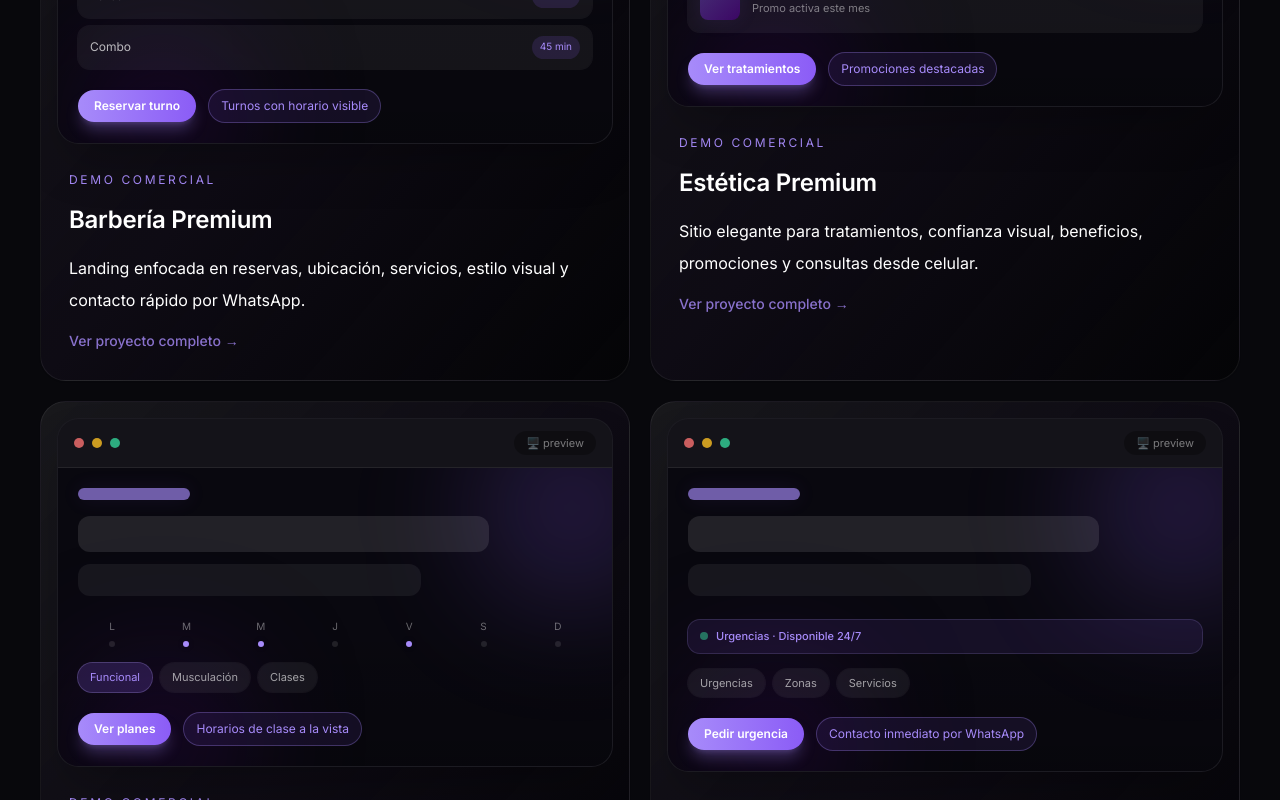
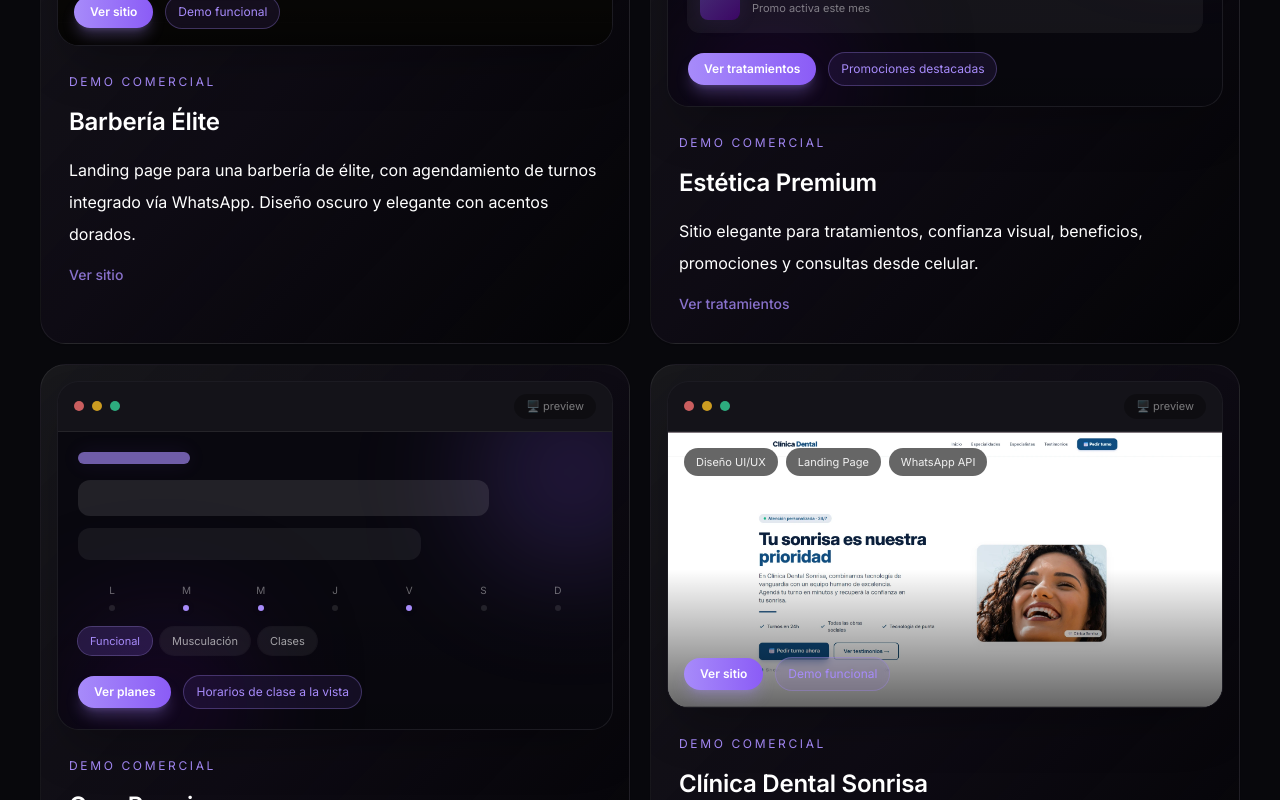
Before and after one commit to Y-emanuel/landing-EY-Studio, a React (Vite) app: page / in a window 1280 px wide. Shown: the part 4320-5120 px from the top of the page. Built offline with nearby package versions, Linux system fonts and the light colour scheme; a web font is replaced by a local one.

Commit message:
actualizacion de card en proyect

```diff
--- a/index.html
+++ b/index.html
@@ -2,7 +2,7 @@
 <html lang="es">
   <head>
     <meta charset="UTF-8" />
-    <link rel="icon" type="image/svg+xml" href="/favicon.svg" />
+
     <meta name="viewport" content="width=device-width, initial-scale=1.0" />
     <meta name="theme-color" content="#050507" />
 
--- a/src/components/BackToTop.tsx
+++ b/src/components/BackToTop.tsx
@@ -16,6 +16,8 @@ export function BackToTop() {
   }
 
   return (
+    // ✅ Agregamos `hidden md:flex` para ocultarlo en móvil
+    <div className="fixed bottom-6 right-6 z-40 hidden md:flex">
       <AnimatePresence>
         {visible && (
           <motion.button
@@ -26,7 +28,7 @@ export function BackToTop() {
             whileHover={{ y: -2, scale: 1.05 }}
             whileTap={{ scale: 0.95 }}
             onClick={scrollToTop}
-          className="fixed bottom-6 right-6 z-40 flex h-12 w-12 items-center justify-center rounded-full bg-violet-haze/20 backdrop-blur-xl border border-white/10 shadow-lg shadow-black/20 text-white transition-all hover:bg-violet-haze/30 hover:border-violet-haze/40 focus-visible:outline-none focus-visible:ring-2 focus-visible:ring-violet-haze focus-visible:ring-offset-2 focus-visible:ring-offset-ink"
+            className="flex h-12 w-12 items-center justify-center rounded-full bg-violet-haze/20 backdrop-blur-xl border border-white/10 shadow-lg shadow-black/20 text-white transition-all hover:bg-violet-haze/30 hover:border-violet-haze/40 focus-visible:outline-none focus-visible:ring-2 focus-visible:ring-violet-haze focus-visible:ring-offset-2 focus-visible:ring-offset-ink"
             aria-label="Volver arriba"
           >
             <svg
@@ -44,5 +46,6 @@ export function BackToTop() {
           </motion.button>
         )}
       </AnimatePresence>
+    </div>
   )
 }
--- a/src/components/NicheMock.tsx
+++ b/src/components/NicheMock.tsx
@@ -1,4 +1,4 @@
-type NicheKind = 'barber' | 'esthetic' | 'gym' | 'electrician'
+type NicheKind = 'barber' | 'esthetic' | 'gym' | 'electrician' | 'landing' | 'mockup'
 
 function Chip({ children, active }: { children: string; active?: boolean }) {
   return (
@@ -98,20 +98,90 @@ function ElectricianBody({ chips }: { chips: string[] }) {
   )
 }
 
-export function NicheMock({
-  kind,
+// ✅ Nuevo componente para mostrar imagen personalizada (con overlay de chips/note/cta)
+function ImageMock({
+  image,
   cta,
   chips,
   note,
 }: {
-  kind: NicheKind
+  image: string
   cta: string
   chips: string[]
   note: string
 }) {
   return (
     <div className="relative overflow-hidden rounded-[1.35rem] border border-white/[0.08] bg-[#09080f] shadow-2xl shadow-black/25">
-      {/* Barra superior simulando navegador */}
+      {/* Barra simulando navegador */}
+      <div className="flex items-center gap-2 border-b border-white/[0.07] bg-white/[0.045] px-4 py-3">
+        <span className="h-2.5 w-2.5 rounded-full bg-red-400/80" />
+        <span className="h-2.5 w-2.5 rounded-full bg-amber-400/80" />
+        <span className="h-2.5 w-2.5 rounded-full bg-emerald-400/80" />
+        <span className="ml-auto rounded-full bg-black/30 px-3 py-1 text-[11px] text-white/45">
+          🖥️ preview
+        </span>
+      </div>
+
+      <div className="relative min-h-52 overflow-hidden">
+        <img
+          src={image}
+          alt="Mockup"
+          className="h-full w-full object-cover object-top"
+          loading="lazy"
+        />
+        {/* Overlay para mejorar legibilidad */}
+        <div className="absolute inset-0 bg-gradient-to-t from-black/60 via-transparent to-transparent" />
+
+        {/* Chips en la parte superior */}
+        <div className="absolute top-4 left-4 flex flex-wrap gap-2">
+          {chips.map((chip) => (
+            <span
+              key={chip}
+              className="rounded-full bg-black/60 backdrop-blur-sm px-3 py-1.5 text-[11px] text-white/90 ring-1 ring-white/10"
+            >
+              {chip}
+            </span>
+          ))}
+        </div>
+
+        {/* CTA y nota en la parte inferior */}
+        <div className="absolute bottom-4 left-4 flex flex-wrap items-center gap-3">
+          <span className="inline-flex rounded-full bg-gradient-to-r from-violet-haze to-violet-pulse px-4 py-2 text-xs font-semibold text-white shadow-lg shadow-violet-haze/30">
+            {cta}
+          </span>
+          <span className="rounded-full border border-violet-haze/30 bg-violet-pulse/10 px-3 py-2 text-xs text-violet-haze backdrop-blur-sm">
+            {note}
+          </span>
+        </div>
+      </div>
+    </div>
+  )
+}
+
+// ==============================================================
+// Componente principal NicheMock
+// ==============================================================
+export function NicheMock({
+  kind,
+  cta,
+  chips,
+  note,
+  image,
+}: {
+  kind: NicheKind
+  cta: string
+  chips: string[]
+  note: string
+  image?: string // 🖼️ imagen personalizada (opcional)
+}) {
+  // Si hay imagen personalizada, la mostramos
+  if (image) {
+    return <ImageMock image={image} cta={cta} chips={chips} note={note} />
+  }
+
+  // Si no hay imagen, usamos el mockup generado según el kind
+  return (
+    <div className="relative overflow-hidden rounded-[1.35rem] border border-white/[0.08] bg-[#09080f] shadow-2xl shadow-black/25">
       <div className="flex items-center gap-2 border-b border-white/[0.07] bg-white/[0.045] px-4 py-3">
         <span className="h-2.5 w-2.5 rounded-full bg-red-400/80" />
         <span className="h-2.5 w-2.5 rounded-full bg-amber-400/80" />
@@ -122,21 +192,19 @@ export function NicheMock({
       </div>
 
       <div className="relative min-h-52 overflow-hidden p-5">
-        {/* Efectos de luz */}
         <div className="absolute -right-12 -top-12 h-44 w-44 rounded-full bg-violet-pulse/25 blur-3xl" />
         <div className="absolute -bottom-12 left-8 h-36 w-36 rounded-full bg-violet-deep/50 blur-3xl" />
         <div className="absolute inset-0 bg-gradient-to-t from-black/20 via-transparent to-transparent" />
 
         <div className="relative">
-          {/* Título de la demo */}
           <div className="h-3 w-28 rounded-full bg-violet-haze/65 shadow-glow" />
           <div className="mt-4 h-9 w-4/5 rounded-xl bg-white/[0.1]" />
           <div className="mt-3 h-8 w-2/3 rounded-xl bg-white/[0.06]" />
 
-          {kind === 'barber' ? <BarberBody chips={chips} /> : null}
-          {kind === 'esthetic' ? <EstheticBody chips={chips} /> : null}
-          {kind === 'gym' ? <GymBody chips={chips} /> : null}
-          {kind === 'electrician' ? <ElectricianBody chips={chips} /> : null}
+          {kind === 'barber' && <BarberBody chips={chips} />}
+          {kind === 'esthetic' && <EstheticBody chips={chips} />}
+          {kind === 'gym' && <GymBody chips={chips} />}
+          {kind === 'electrician' && <ElectricianBody chips={chips} />}
 
           <div className="mt-5 flex flex-wrap items-center gap-3">
             <span className="inline-flex rounded-full bg-gradient-to-r from-violet-haze to-violet-pulse px-4 py-2 text-xs font-semibold text-white shadow-lg shadow-violet-haze/30">
--- a/src/components/Projects.tsx
+++ b/src/components/Projects.tsx
@@ -34,7 +34,13 @@ export function Projects() {
               className="group overflow-hidden rounded-[1.6rem] border border-white/[0.065] bg-gradient-to-br from-white/[0.065] via-[#0e0b14] to-black/45 shadow-sm shadow-black/5 transition-all hover:border-violet-haze/40 hover:shadow-violet-pulse/5"
             >
               <div className="p-4">
-                <NicheMock kind={project.kind} cta={project.cta} chips={project.chips} note={project.note} />
+                <NicheMock
+                  kind={project.kind}
+                  cta={project.cta}
+                  chips={project.chips}
+                  note={project.note}
+                  image={project.image}
+                />
               </div>
               <div className="p-6 pt-2 sm:p-7 sm:pt-3">
                 <p className="text-xs uppercase tracking-[0.22em] text-violet-haze">{project.tag}</p>
@@ -42,14 +48,15 @@ export function Projects() {
                   {project.title}
                 </h3>
                 <p className="mt-4 max-w-xl text-base leading-8 text-white/64">{project.text}</p>
+
                 <motion.a
-                  href={whatsappLink}
+                  href={project.link || whatsappLink}
                   target="_blank"
                   rel="noreferrer"
                   whileHover={{ x: 4 }}
                   className="mt-4 inline-flex items-center gap-2 text-sm font-medium text-violet-haze/80 hover:text-violet-haze transition-colors"
                 >
-                  Ver proyecto completo →
+                  {project.cta || 'Ver proyecto completo →'}
                 </motion.a>
               </div>
             </motion.article>
--- a/src/content/data.ts
+++ b/src/content/data.ts
@@ -1,19 +1,18 @@
 const whatsappMessage =
   'Hola Emanuel, vi tu web y quiero una landing page profesional para mi negocio. Me gustaría saber opciones, tiempos y presupuesto.'
 
-export const whatsappLink = `https://wa.me/5491154827168?text=${encodeURIComponent(whatsappMessage)}`
+export const whatsappLink = `https://wa.me/5491157653009?text=${encodeURIComponent(whatsappMessage)}`
 export const emailLink = 'mailto:emanuelybalo.contacto@gmail.com'
 export const instagramLink = 'https://instagram.com/emanuelybalo.tech'
 
 export const navLinks: [string, string][] = [
   ['Servicios', '#servicios'],
-  ['Casos', '#trabajos'], // Cambié "Demos" por "Casos" para que suene más profesional
+  ['Casos', '#trabajos'],
   ['Paquetes', '#paquetes'],
   ['Proceso', '#proceso'],
   ['Contacto', '#contacto'],
 ]
 
-// === STATS DEL HERO (más directos) ===
 export const proofStats = [
   { value: '5 a 10 días', label: 'Entrega rápida', icon: 'calendar' },
   { value: '100%', label: 'Adaptado a celular', icon: 'mobile' },
@@ -21,7 +20,6 @@ export const proofStats = [
   { value: 'SEO Incluido', label: 'Google te encuentra', icon: 'seo' },
 ]
 
-// === NICHIOS (sin cambios, pero los dejamos listos) ===
 export const niches = [
   'Emprendimientos',
   'Locales comerciales',
@@ -33,7 +31,6 @@ export const niches = [
   'Servicios a domicilio',
 ]
 
-// === SERVICIOS (copy más persuasivo y específico) ===
 export const services = [
   {
     title: 'Landing Pages',
@@ -73,7 +70,6 @@ export const services = [
   },
 ]
 
-// === ENTREGABLES (más claros y con valor añadido) ===
 export const deliverables = [
   'Diseño visual premium y moderno',
   'Estructura armada para convertir (orientada a CTA)',
@@ -85,16 +81,21 @@ export const deliverables = [
   'Soporte y ajustes iniciales post-entrega',
 ]
 
-// === PROYECTOS DEMO (sin cambios, se ven bien) ===
+// ==============================================================
+// PROYECTOS — Reemplazamos "Barbería Premium" por "Barbería Élite"
+// ==============================================================
 export const projects = [
+  // ✅ REEMPLAZAMOS "Barbería Premium" por "Barbería Élite"
   {
     kind: 'barber' as const,
-    title: 'Barbería Premium',
+    title: 'Barbería Élite',
     tag: 'Demo comercial',
-    text: 'Landing enfocada en reservas, ubicación, servicios, estilo visual y contacto rápido por WhatsApp.',
-    cta: 'Reservar turno',
-    chips: ['Corte', 'Barba', 'Combo'],
-    note: 'Turnos con horario visible',
+    text: 'Landing page para una barbería de élite, con agendamiento de turnos integrado vía WhatsApp. Diseño oscuro y elegante con acentos dorados.',
+    cta: 'Ver sitio',
+    chips: ['Corte', 'Barba', 'Estilo'],
+    note: 'Demo funcional',
+    link: 'https://barber-demo-dusky.vercel.app/',
+    image: 'src/assets/landing-barber.webp', // 📸 Imagen de portada
   },
   {
     kind: 'esthetic' as const,
@@ -114,30 +115,33 @@ export const projects = [
     chips: ['Funcional', 'Musculación', 'Clases'],
     note: 'Horarios de clase a la vista',
   },
+  // ✅ Clínica Dental Sonrisa (ya existente)
   {
-    kind: 'electrician' as const,
-    title: 'Electricista Pro',
+    kind: 'landing' as const,
+    title: 'Clínica Dental Sonrisa',
     tag: 'Demo comercial',
-    text: 'Página orientada a urgencias, zonas de trabajo, servicios principales y contacto inmediato.',
-    cta: 'Pedir urgencia',
-    chips: ['Urgencias', 'Zonas', 'Servicios'],
-    note: 'Contacto inmediato por WhatsApp',
+    text: 'Landing page profesional para una clínica odontológica, con agendamiento de turnos integrado vía WhatsApp. Diseño moderno y orientado a la conversión.',
+    cta: 'Ver sitio',
+    chips: ['Diseño UI/UX', 'Landing Page', 'WhatsApp API'],
+    note: 'Demo funcional',
+    link: 'https://clinica-odontologica-demo.vercel.app/',
+    image: 'src/assets/landing-clinica.webp',
   },
 ]
 
-// === PAQUETES (MEJORADOS CON PRECIOS Y BENEFICIOS CLAROS) ===
 export const packages = [
   {
     name: 'Landing Esencial',
     badge: 'Para arrancar',
     price: 'USD 150',
-    description: 'Presencia profesional sin complicaciones. Ideal para negocios que están en redes y quieren su primer punto de venta propio.',
+    description:
+      'Presencia profesional sin complicaciones. Ideal para negocios que están en redes y quieren su primer punto de venta propio.',
     items: [
       '1 página (hasta 5 secciones)',
       'Diseño responsive (celular/tablet/escritorio)',
       'WhatsApp integrado con mensaje automático',
       'Publicación online y SEO básico',
-      '1 ronda de revisiones'
+      '1 ronda de revisiones',
     ],
     cta: 'Quiero mi Esencial',
     highlighted: false,
@@ -146,7 +150,8 @@ export const packages = [
     name: 'Landing Pro',
     badge: '⭐ Más elegida',
     price: 'USD 350',
-    description: 'Para negocios que quieren destacar, mostrar más servicios y tener un embudo de conversión pensado para redes sociales o Google Ads.',
+    description:
+      'Para negocios que quieren destacar, mostrar más servicios y tener un embudo de conversión pensado para redes sociales o Google Ads.',
     items: [
       '1 página extendida (hasta 8 secciones)',
       'Copy comercial redactado para vender',
@@ -154,16 +159,17 @@ export const packages = [
       'Formulario de contacto + WhatsApp',
       'Optimización SEO avanzada (local)',
       '2 rondas de revisiones',
-      'Entrega en 7 días'
+      'Entrega en 7 días',
     ],
     cta: 'Quiero el Pro',
-    highlighted: true, // Este será el plan destacado visualmente
+    highlighted: true,
   },
   {
     name: 'Web Premium',
     badge: 'Máxima calidad',
     price: 'Desde USD 600',
-    description: 'Para marcas que necesitan una presencia digital robusta, con múltiples páginas y funcionalidades a medida para crecer.',
+    description:
+      'Para marcas que necesitan una presencia digital robusta, con múltiples páginas y funcionalidades a medida para crecer.',
     items: [
       'Hasta 5 páginas (Inicio, Nosotros, Servicios, Blog, Contacto)',
       'Diseño 100% personalizado y exclusivo',
@@ -171,7 +177,7 @@ export const packages = [
       'Panel de administración sencillo (para editar textos)',
       'Configuración de Google Analytics',
       'Soporte prioritario por 30 días',
-      '3 rondas de revisiones'
+      '3 rondas de revisiones',
     ],
     cta: 'Consultar Premium',
     glitch: true,
@@ -179,7 +185,6 @@ export const packages = [
   },
 ]
 
-// === PROCESO DE TRABAJO (AGREGAMOS UN 4TO PASO) ===
 export const process = [
   {
     title: '1. Nos contás',
@@ -199,7 +204,6 @@ export const process = [
   },
 ]
 
-// === ¿POR QUÉ ELEGIRNOS? (MÁS ESPECÍFICO) ===
 export const reasons = [
   'Diseño pensado estratégicamente para que el cliente te escriba',
   'Web rápida, liviana y perfecta en cualquier dispositivo',
@@ -209,7 +213,6 @@ export const reasons = [
   'Código limpio que permite crecer sin tener que rehacer todo',
 ]
 
-// === COMPARACIÓN (ANTES / DESPUÉS) ===
 export const comparison = [
   ['Web improvisada', 'Web profesional'],
   ['El cliente no entiende rápido qué ofrecés', 'Tu oferta queda clara en segundos'],
@@ -219,7 +222,6 @@ export const comparison = [
   ['Precios ocultos o sorpresas', 'Precio claro y sin costos extra'],
 ]
 
-// === PREGUNTAS FRECUENTES (Agregamos una sobre "No sé de diseño") ===
 export const faqs = [
   {
     question: '¿Cuánto cuesta una landing page?',
@@ -258,11 +260,10 @@ export const faqs = [
   },
 ]
 
-// === CONTACTO (sin cambios, funciona perfecto) ===
 export const contactCards = [
   {
     title: 'WhatsApp',
-    value: '+54 9 11 5482-7168',
+    value: '+54 9 11 5765-3009',
     text: 'Pedir presupuesto con mensaje listo.',
     href: whatsappLink,
   },
```
Also changed, not shown: src/assets/landing-barber.webp (added), src/assets/landing-clinica.webp (added). Lines whose indentation alone changed are shown as unchanged.
